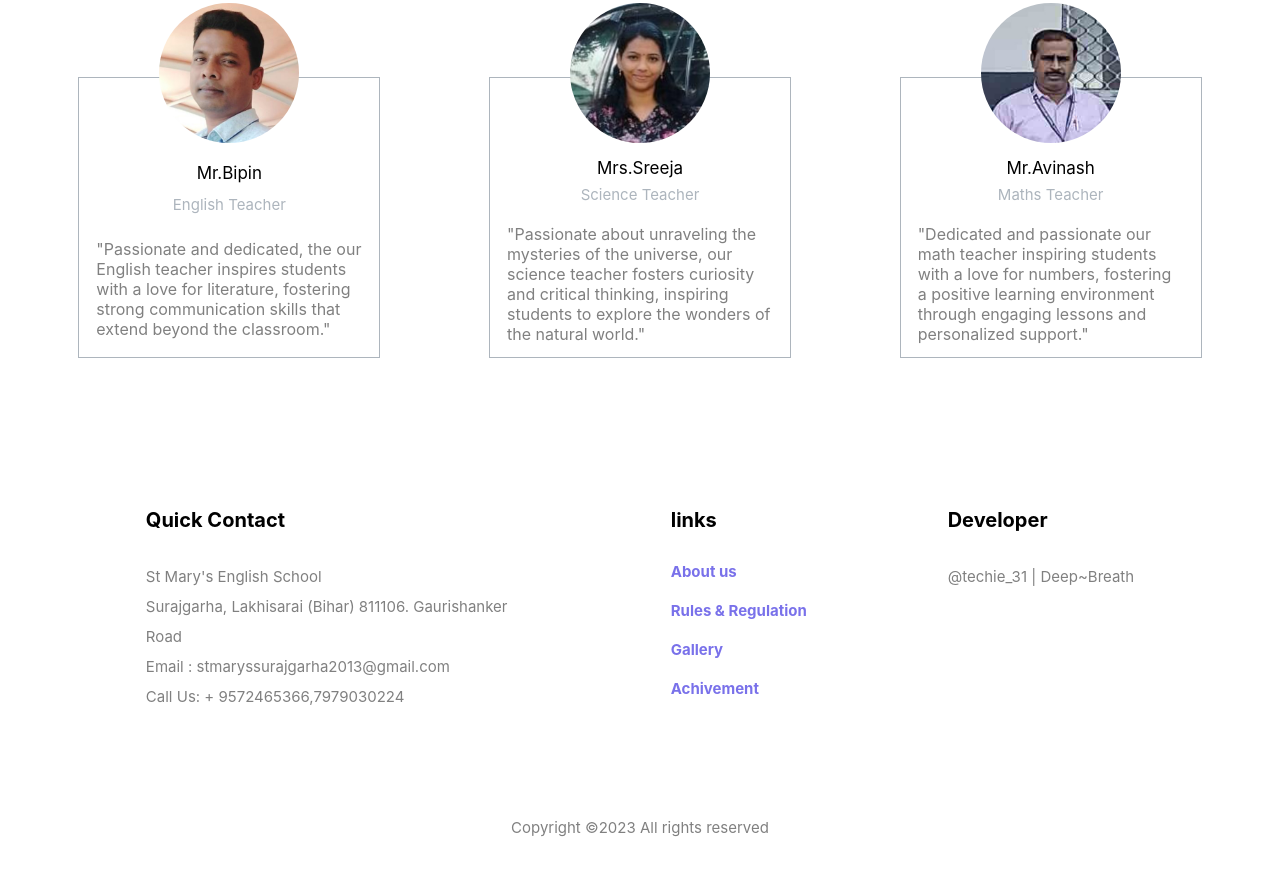
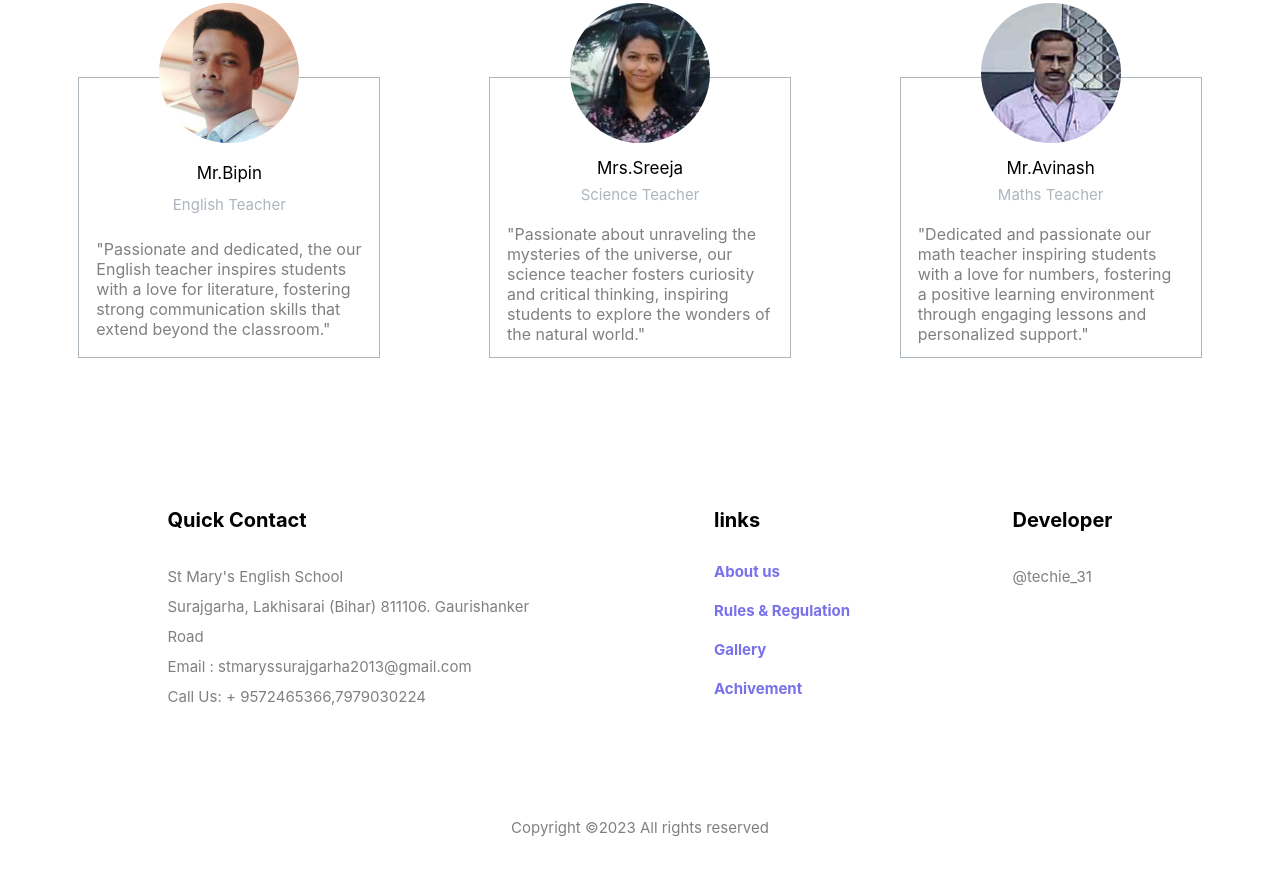
Before and after one commit to Shubham-raj-ai/St-mary-s-english-school, a plain HTML site: page index.html in a window 1280 px wide. Shown: the part 3294-4181 px from the top of the page. Drawn offline with nearby package versions, Linux system fonts and the light colour scheme.

Commit message:
Update index.html
deep~breath removed

```diff
--- a/index.html
+++ b/index.html
@@ -199,7 +199,7 @@
             </div>
             <div class="devloper">
                 <h2>Developer</h2>
-                <p>@techie_31 | Deep~Breath</p>
+                <p>@techie_31</p>
             </div>
         </footer>
         <p class="copy">Copyright &copy;2023 All rights reserved </p>
```
